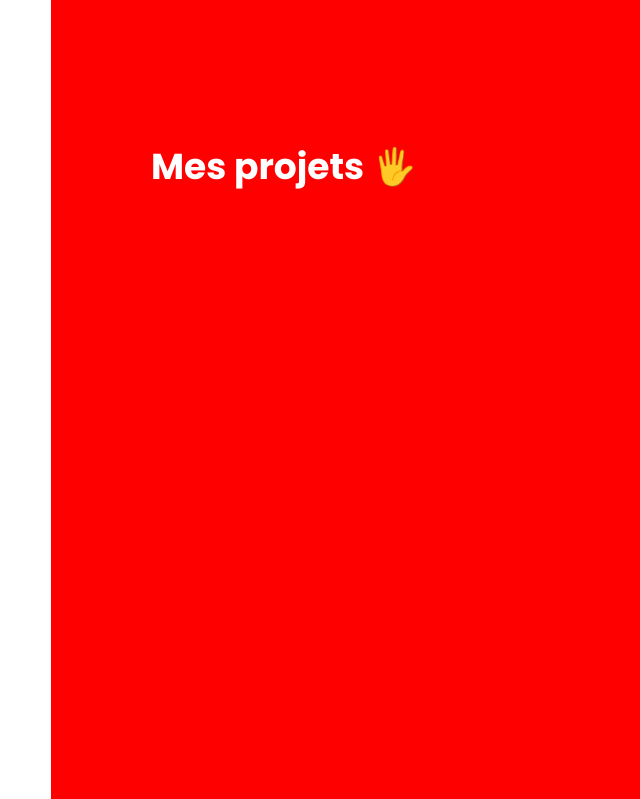
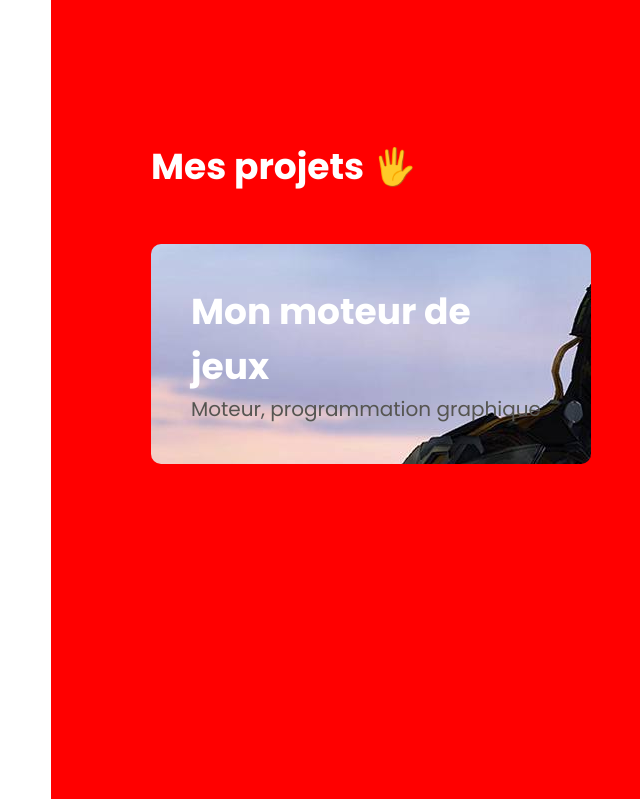
Before and after one commit to ckyre/portfolio, a PHP site: page / in a window 1280 px wide. Shown: the part 801-1600 px from the top of the page, without its empty margins (589-1229 px from the left). Run offline with PHP 8.4, Linux system fonts and the light colour scheme.

Commit message:
Projects list

```diff
--- a/index.html
+++ b/index.html
@@ -40,12 +40,19 @@
 
         <section class="right">
             <div class="landing">
-                <img src="https://picsum.photos/567/654" alt="Photo de profil">
+                <img src="assets/images/profil.png" alt="Photo de profil">
             </div>
 
             <div class="projects">
-                <h3>Mes projets 🖐️</h3>
-
+                <h3 class="section-title">Mes projets 🖐️</h3>
+                <ul>
+                    <li><a href="#">
+                        <div class="project">
+                            <h3>Mon moteur de jeux</h3>
+                            <p class="desc">Moteur, programmation graphique</p>
+                        </div>
+                    </a></li>
+                </ul>
             </div>
         </section>
     </body>
--- a/style.css
+++ b/style.css
@@ -106,7 +106,7 @@ p.desc {
 }
 
 .right {
-    width: 50vw;
+    width: calc(50vw - (100vw - 100%));
     position: absolute;
     right: 0;
     top: 0;
@@ -118,9 +118,9 @@ p.desc {
 
 .right .landing img {
     display: block;
+    width: 70%;
     margin: 0 auto;
     padding-top: 140px;
-    border-radius: 10px;
 }
 
 .right .projects {
@@ -130,3 +130,23 @@ p.desc {
     padding: 140px 100px 0px 100px;
     color: white;
 }
+
+.right .projects .section-title {
+    margin-bottom: 50px;
+}
+
+.right .projects ul {
+    list-style: none;
+}
+
+.right .projects ul li a {
+    color: white;
+    text-decoration: none;
+}
+
+.right .projects ul li a .project {
+    background-image: url("assets/images/illustration1.jpg");
+    width: 100%;
+    padding: 40px;
+    border-radius: 10px;
+}
```
Also changed, not shown: assets/images/illustration1.jpg (added), assets/images/illustration2.jpg (added), assets/images/illustration3.jpg (added), assets/images/profil.png (added).
